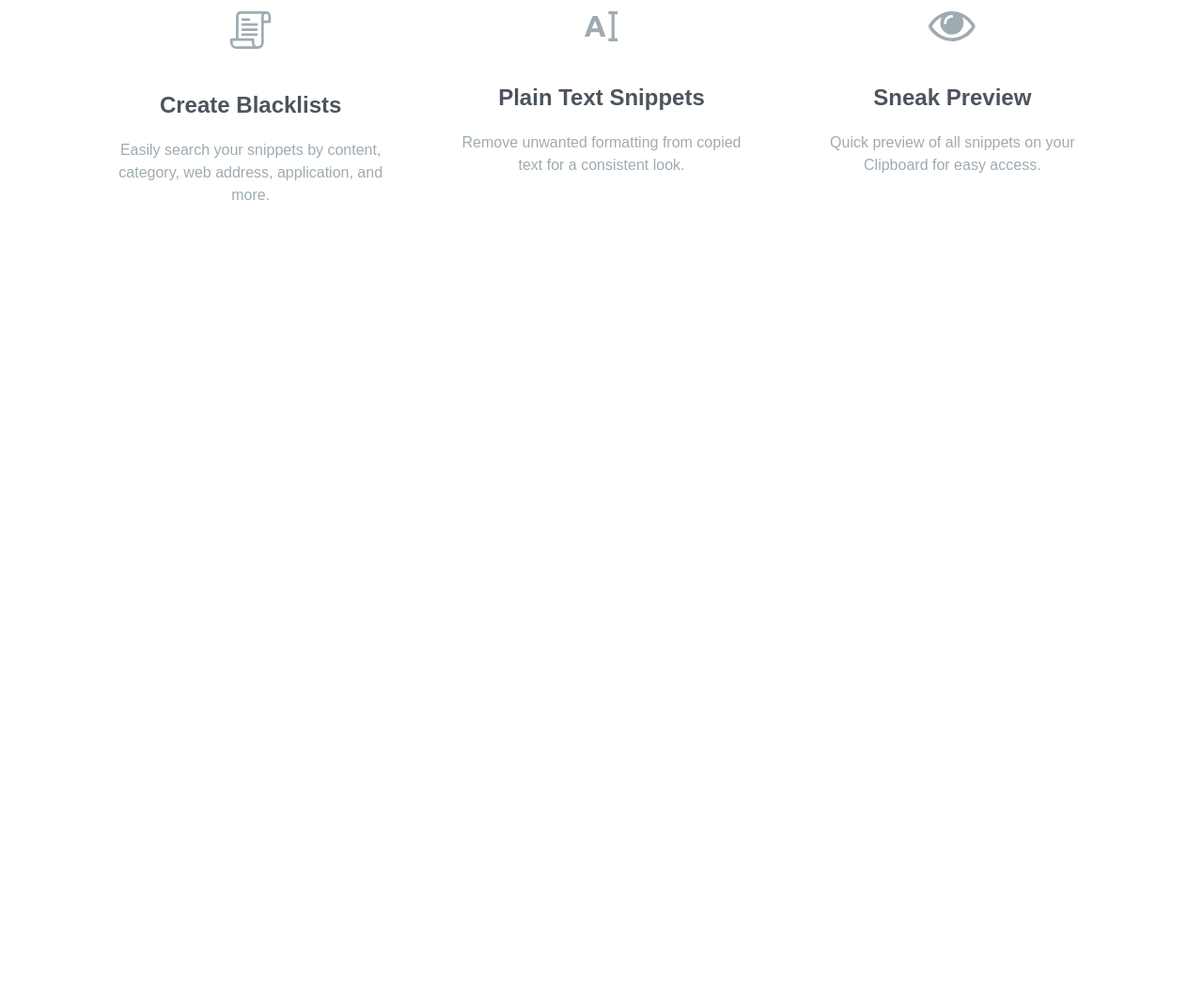
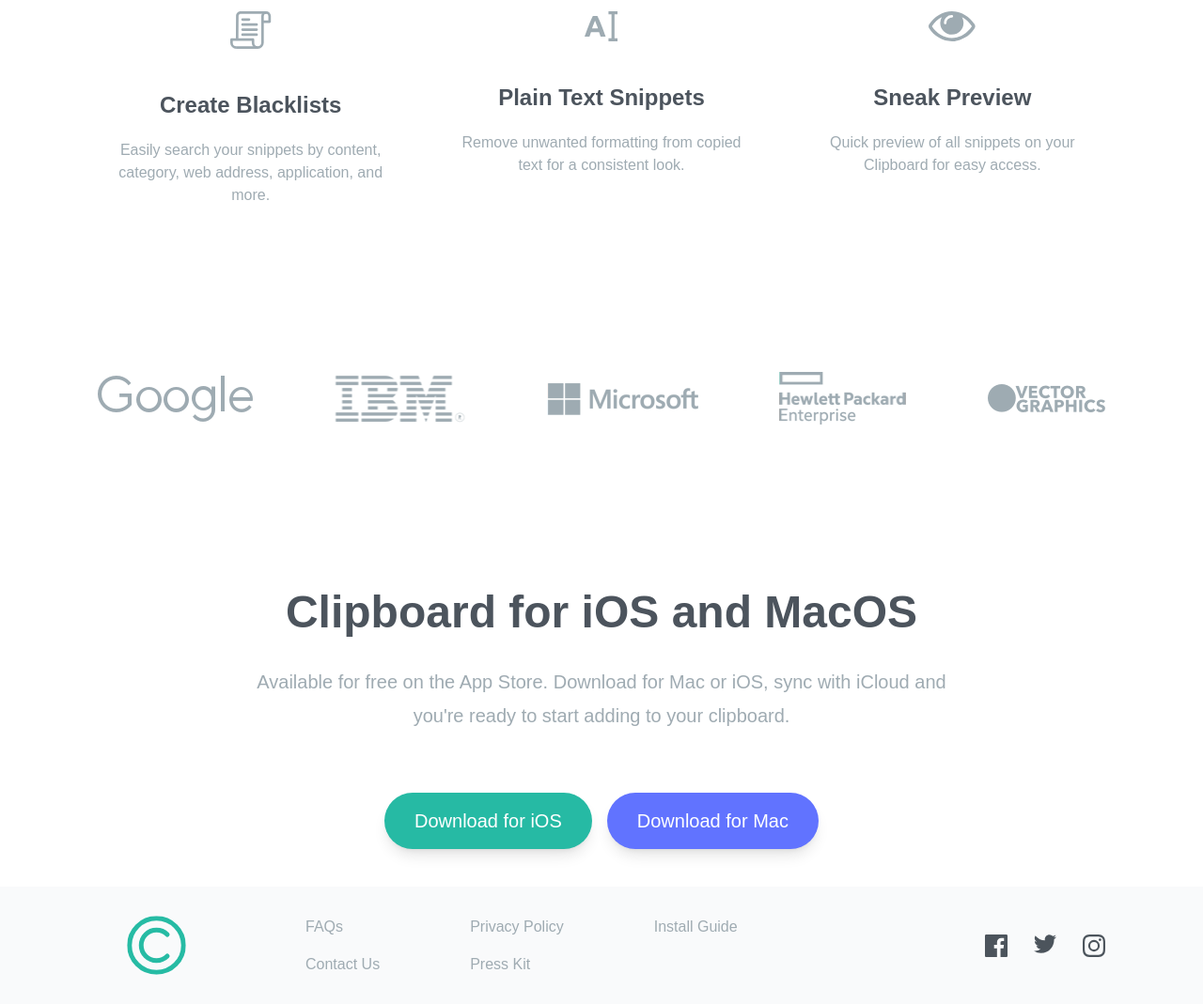
Before and after one commit to ahmedhakk/clipboard-tailwind, a website: page index.html in a window 1280 px wide. Shown: the part 2852-3921 px from the top of the page at 94% size. Before the commit the page ends 3152 px from the top, so only its background shows below. Drawn offline with Linux system fonts and the light colour scheme; a web font is replaced by a local one.

Commit message:
Add References and Bottom sections to index.html; update styles in style.css and input.css

```diff
--- a/index.html
+++ b/index.html
@@ -132,6 +132,86 @@
       </div>
     </div>
   </section>
+
+  <!-- References Section -->
+  <section id="references">
+    <div
+      class="flex flex-col items-center justify-between max-w-6xl px-10 mx-auto space-y-16 my-44 md:flex-row md:space-y-0">
+      <img src="images/logo-google.png" alt="Google logo">
+      <img src="images/logo-ibm.png" alt="IBM logo">
+      <img src="images/logo-microsoft.png" alt="Microsoft logo">
+      <img src="images/logo-hp.png" alt="HP logo">
+      <img src="images/logo-vector-graphics.png" alt="Vector Graphics logo">
+    </div>
+  </section>
+
+  <!-- Bottom Section -->
+  <section id="bottom">
+    <div class="section-container my-10">
+      <h3>Clipboard for iOS and MacOS</h3>
+      <p class="section-description mb-16">Available for free on the App Store. Download for Mac or iOS, sync with
+        iCloud and
+        you're ready to start adding to your
+        clipboard.
+      </p>
+
+      <!-- btn container -->
+      <div class="button-container">
+        <a href="#"
+          class="p-4 px-8 rounded-full shadow-lg bg-strongCyan duration-200 hover:opacity-80 hover:-translate-y-0.5 transition">
+          Download for iOS
+        </a>
+        <a href="#"
+          class="p-4 px-8 rounded-full shadow-lg bg-lightBlue duration-200 hover:opacity-80 hover:-translate-y-0.5 transition">
+          Download for Mac
+        </a>
+      </div>
+    </div>
+  </section>
+
+  <!-- Footer Section -->
+  <footer class="bg-gray-50">
+    <div class="section-container mb-16 md:mb-0">
+      <div class="flex flex-col items-center justify-between md:flex-row">
+        <!-- image -->
+        <img class="scale-50" src="images/logo.svg" alt="logo" />
+        <!-- Container For Menues and social -->
+        <div
+          class="flex flex-col items-center justify-between flex-1 space-y-6 md:flex-row md:mb-0 md:space-y-0 text-grayishBlue">
+          <!-- Menues -->
+          <div class="flex flex-col space-y-4 md:flex-row md:ml-24 md:space-x-24 md:space-y-0">
+            <!-- Menu I -->
+            <div class="flex flex-col space-y-4 text-center md:text-left">
+              <div><a href="#" class="hover:text-strongCyan duration-150">FAQs</a></div>
+              <div><a href="#" class="hover:text-strongCyan duration-150">Contact Us</a></div>
+            </div>
+            <!-- Menu II -->
+            <div class="flex flex-col space-y-4 text-center md:text-left">
+              <div><a href="#" class="hover:text-strongCyan duration-150">Privacy Policy</a></div>
+              <div><a href="#" class="hover:text-strongCyan duration-150">Press Kit</a></div>
+            </div>
+            <!-- Menu III -->
+            <div class="flex flex-col space-y-4 text-center md:text-left">
+              <div><a href="#" class="hover:text-strongCyan duration-150">Install Guide</a></div>
+            </div>
+          </div>
+
+          <!-- Social Icons -->
+          <div class="flex justify-between w-32 py-1">
+            <a href="#">
+              <img src="images/icon-facebook.svg" alt="Facebook icon" class="duration-200 ficon" />
+            </a>
+            <a href="#">
+              <img src="images/icon-twitter.svg" alt="Twitter icon" class="duration-200 ficon" />
+            </a>
+            <a href="#">
+              <img src="images/icon-instagram.svg" alt="Instagram icon" class="duration-200 ficon" />
+            </a>
+          </div>
+        </div>
+      </div>
+    </div>
+  </footer>
 </body>
 
 </html>
--- a/input.css
+++ b/input.css
@@ -35,3 +35,7 @@ body {
         background-image: url('../images/bg-header-mobile.png');
     }
 }
+
+.ficon:hover {
+    filter: invert(53%) sepia(68%) saturate(434%) hue-rotate(121deg) brightness(101%) contrast(94%);
+}
```
Also changed, not shown: css/style.css.
